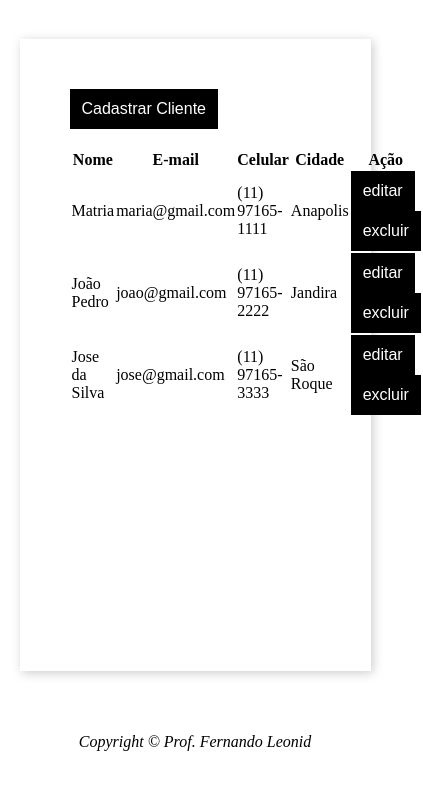
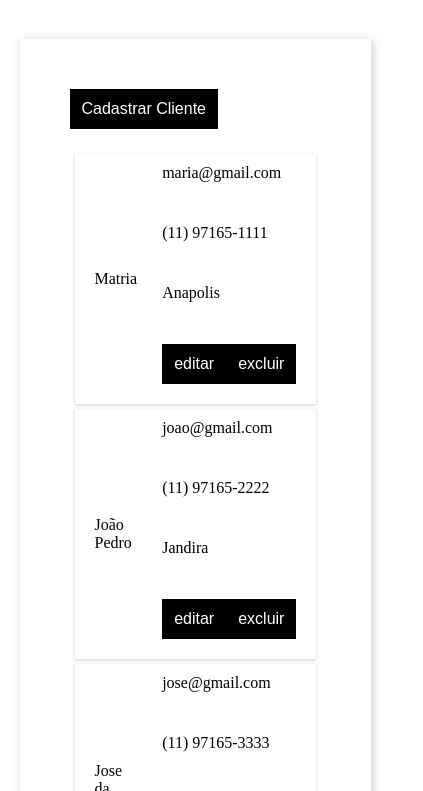
Before and after one commit to SilasCorreia8/CadastroDeClientes, a plain HTML site: page index.html in a window 390 px wide. Shown: the part 73-864 px from the top of the page, 423 px wide, since content can reach past the window. Drawn offline with Linux system fonts and the light colour scheme.

Commit message:
Estrutura do CSS/records

```diff
--- /dev/null
+++ b/css/records.css
@@ -0,0 +1,56 @@
+.records {
+    width: 100%;
+    user-select: none;
+    text-align: left;
+}
+
+.records th {
+    height: 50px;
+    background-color: var(--primary-color);
+    padding-left: 20px;
+    font-size: 1.2rem;
+}
+
+.records td {
+    height: 50px;
+    padding-left: 20px;
+}
+
+.records th:last-child,
+.records td:last-child {
+    padding: 0;
+    min-width: 140px;
+    text-align: center;
+}
+
+.records tr:hover {
+    background-color: var(--secundary-color);
+}
+
+@media (max-width: 480px) {
+    .records {
+        border-spacing: 5px;
+    }
+
+    .records thead {
+        display: none;
+    }
+
+    .records tr {
+        box-shadow: 0 1px 3px var(--shadow-color) ;
+    }
+
+    .records td:not(:first-child) {
+        display: flex;
+        justify-content: space-between;
+        padding: 0 20px;
+    }
+
+    .records td {
+        margin: 10px 0;
+    }
+
+    .records tr:hover {
+        background-color: inherit;
+    }
+}
--- a/index.html
+++ b/index.html
@@ -6,6 +6,7 @@
     <link rel="stylesheet" href="css/button.css">
     <link rel="stylesheet" href="css/main.css">
     <link rel="stylesheet" href="css/modal.css">
+    <link rel="stylesheet" href="css/records.css">
     <title>Projeto-M2</title>
 </head>
 <body>
```
